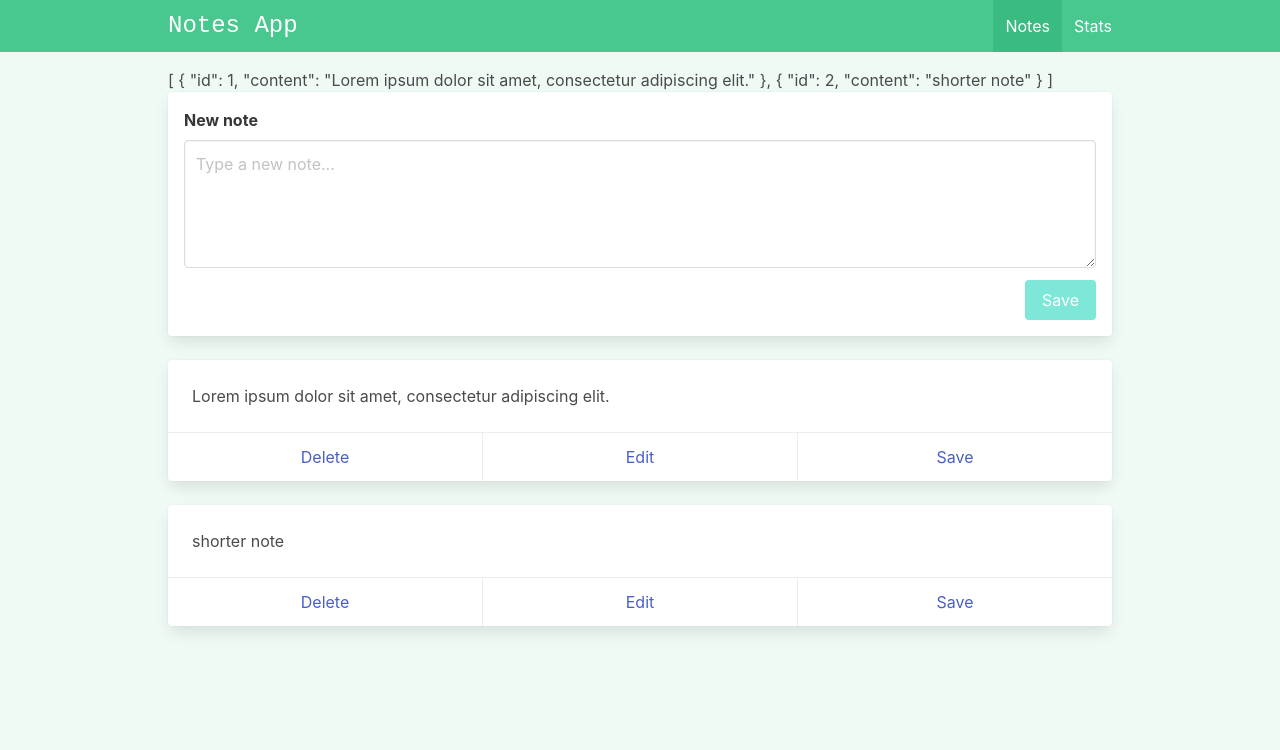
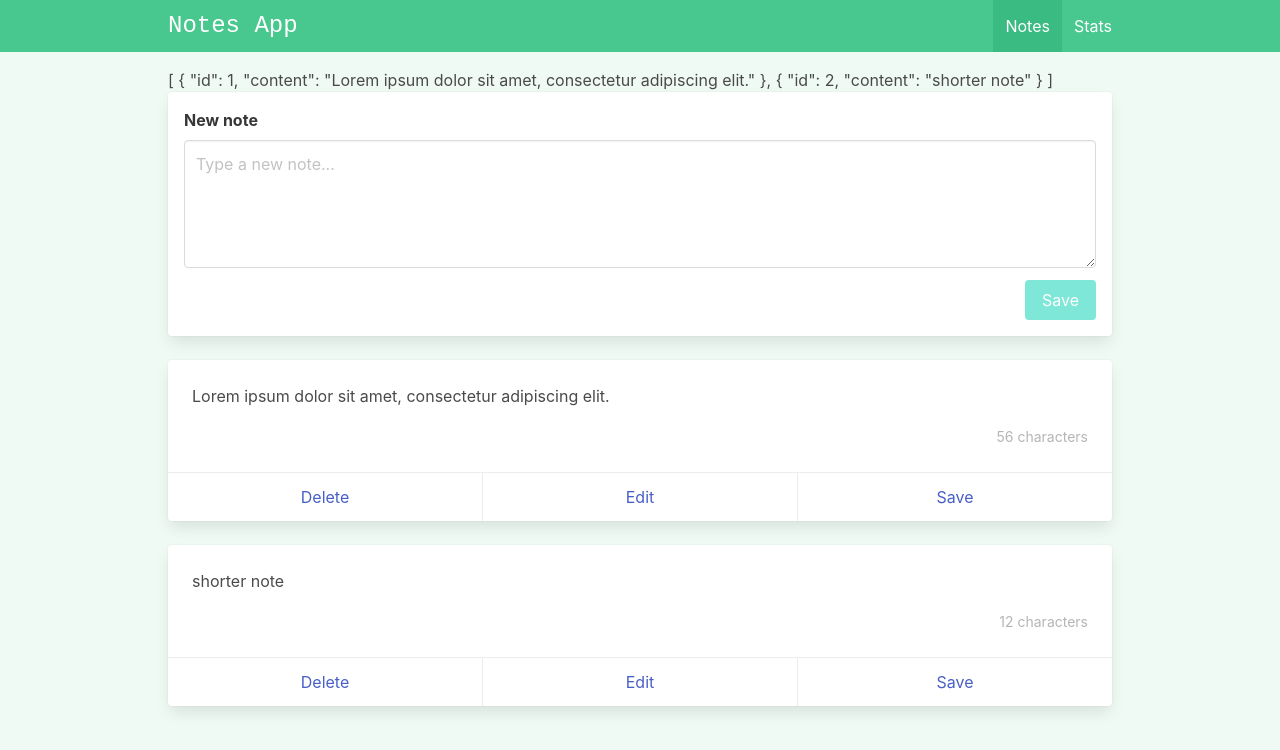
Before and after one commit to pm-ribeiro/v3-udemy-course, a Vue app in the folder notes-app/: page /#/ in a window 1280 px wide. Shown: the top 750 px of the page. Built offline with nearby package versions, Linux system fonts and the light colour scheme.

Commit message:
feat: added characterLength

```diff
--- a/notes-app/src/components/Notes/NoteCard.vue
+++ b/notes-app/src/components/Notes/NoteCard.vue
@@ -2,7 +2,16 @@
   <div class="card">
     <div class="card-content">
       <div class="content">
-        {{ note.content }}
+        <p>
+          {{ note.content }}
+        </p>
+
+        <p class="has-text-right has-text-grey-light">
+          <small>
+            {{characterLength}}
+          </small>
+        </p>
+
       </div>
     </div>
     <footer class="card-footer">
@@ -30,6 +39,9 @@
 
 <script setup>
 
+import { computed } from "vue";
+
+/** props */
 const props = defineProps({
   note: {
     type: Object,
@@ -49,6 +61,18 @@ const saveEditedNote = () => {
   console.log('saveEditedNote')
 }
 
+
+const characterLength = computed(
+  () => {
+    let noteLength = props.note.content.length;
+    let description =
+      noteLength > 1 ? " characters" : " character";
+    return `
+      ${noteLength} ${description}
+    `;
+  }
+)
+
 </script>
 
 <style lang="scss" scoped>
--- a/notes-app/src/views/ViewNotes.vue
+++ b/notes-app/src/views/ViewNotes.vue
@@ -6,13 +6,13 @@
     </p>
     <NewNote
       @addNewNote="addNewNote($event)"
-    ></NewNote>
+    />
     <NoteCard
       class="mt-5"
       v-for="note in notes"
       :key="note.id"
       :note="note"
-    ></NoteCard>
+    />
   </div>
 </template>
 
```
